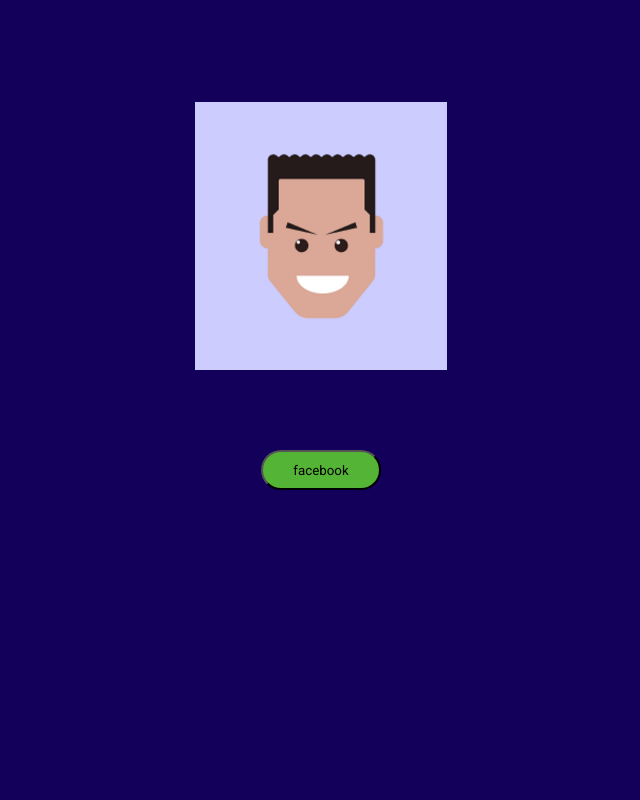
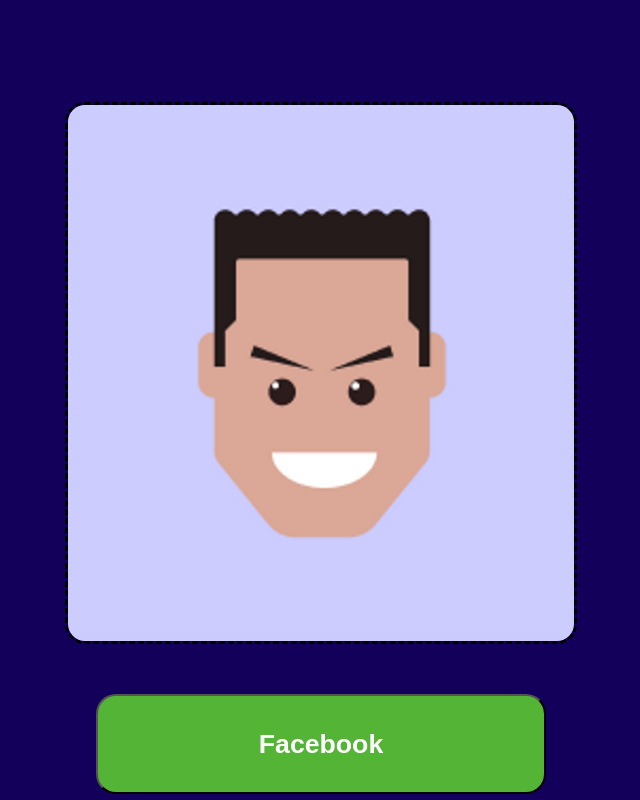
Before and after one commit to JhoanaVicente/semana-1Replica, a plain HTML site: page index.html in a window 1280 px wide. Shown: the whole page, without its empty margins (319-959 px from the left). Drawn offline with Linux system fonts and the light colour scheme.

Commit message:
cambiando con nuevos conocimientos

```diff
--- a/index.html
+++ b/index.html
@@ -4,13 +4,15 @@
     <meta charset="UTF-8">
     <meta http-equiv="X-UA-Compatible" content="IE=edge">
     <meta name="viewport" content="width=device-width, initial-scale=1.0">
-    <title>Document</title>
+    <title>Replica Facebook</title>
     <link rel="stylesheet" href="style.css">
 </head>
 <body>
     <div class="contenedor">
         <img src="replica1.png">
-        <div class="content-box"><button>facebook</button></div>
+    </div>
+    <div class="btn">
+        <button><h1>Facebook</h1></button>
     </div>
 </body>
 </html>
--- a/style.css
+++ b/style.css
@@ -1,40 +1,43 @@
-@import url('https://fonts.googleapis.com/css2?family=Roboto:ital,wght@0,100;0,300;0,400;0,500;0,700;0,900;1,100;1,300;1,400;1,500;1,700;1,900&display=swap');
-@import url('https://fonts.googleapis.com/css2?family=Roboto:ital,wght@0,100;0,300;0,400;0,500;0,700;0,900;1,100;1,300;1,400;1,500;1,700;1,900&display=swap');
-body{
+@import url('https://fonts.googleapis.com/css2?family=Inter:wght@700&display=swap');
+* {
+    padding: 0%;
+    margin: 0%;
+    box-sizing: border-box;
+    text-decoration: none;
+}
+
+body {
     background-color: #13005A;
     margin-top: 8%;
 }
+
 .contenedor {
     display: flex;
-    text-align: center;
-    width: 100%;
-    display:flex;
-    justify-content: center;
     align-items: center;
     flex-direction: column;
 }
+
 img {
-    width: 20%;
-    min-height: 20%;
-    display:flex;
-    justify-content: center;
+    width: 40%;
+    border-color: black;
+    border-style: dashed;
+    border-radius: 20px;
 }
-button {
-    width: 20%;
-    height: 20%;
-    margin-top: 0px;
-    background-color: #54B435;
-    font-family: 'Roboto', sans-serif;
+
+.btn {
     display: flex;
     justify-content: center;
-    align-items: center;
-    border-radius: 22px;
+    margin-top: 50px;
+    height: 100px;
 }
-.content-box {
-    width: 600px;
-    height: 200px;
-    align-items: center;
-    display: flex;
-    justify-content: center;
-    margin-top: 0%;
+
+button {
+    background-color: #54B435;
+    border-radius: 20px;
+    width: 450px;
+    cursor: pointer;
 }
+
+h1 {
+    color: white;
+}
```
